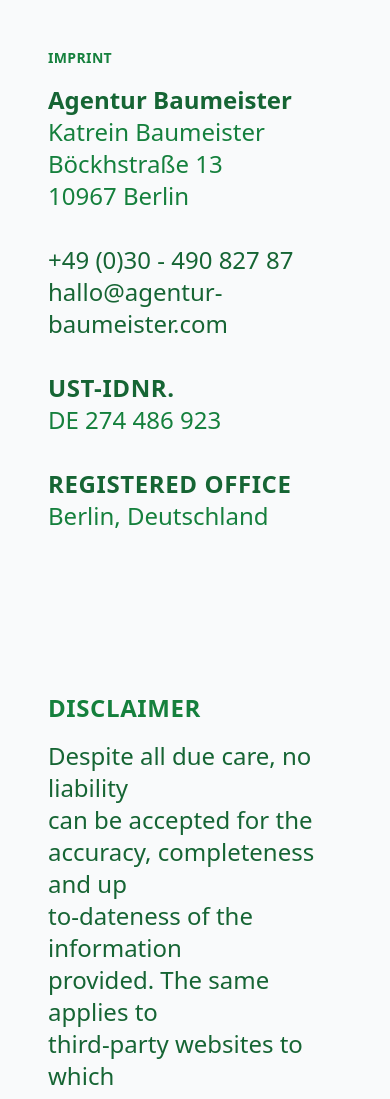
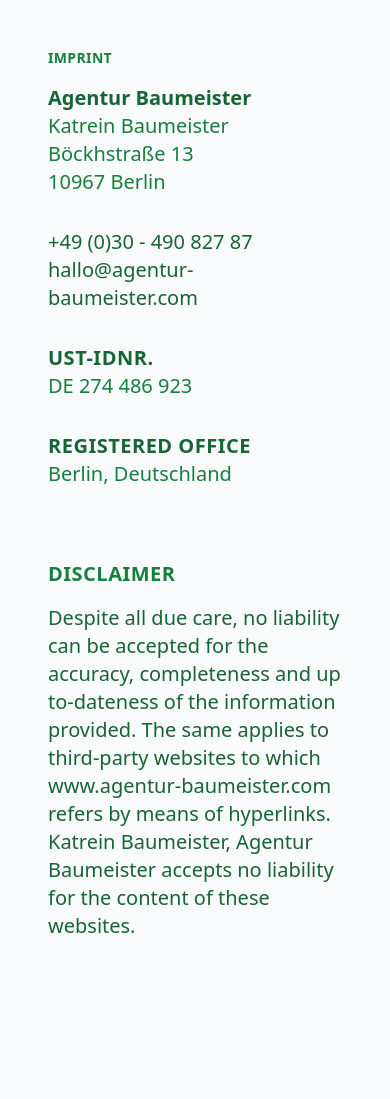
Before and after one commit to Anifa-hub/website-project-group1, a website: page src/sections/contact.html in a window 390 px wide. Shown: the top 1099 px of the page. After the commit the page ends 988 px from the top, so only its background shows below. Drawn offline with nearby package versions, Linux system fonts and the light colour scheme.

Commit message:
Changed the font size of the content

```diff
--- a/src/sections/contact.html
+++ b/src/sections/contact.html
@@ -9,7 +9,7 @@
 </head>
 <body class="bg-gray-50 font-custom text-gray-900">
 
-  <div class=" text-2xl max-w-6xl mx-auto p-12 sm:p-8 md:flex md:flex-row md:space-x-12 flex flex-col-reverse">
+  <div class="text-xl  max-w-6xl mx-auto p-12 sm:text-2xl sm:p-8 md:flex md:flex-row md:space-x-12 flex flex-col-reverse">
 
     <div class="flex-1 md:pr-8 mb-8 md:mb-0 order-2 md:order-1 sm:text-3xl">
 
@@ -38,7 +38,7 @@
 
     </div>
 
-    <div class="flex-1 order-1 pt-32 sm:order-2 placeholder-slate-200 text-green-800 sm:text-right sm:text-lg">
+    <div class="text-xl flex-1 order-1 pt-10 sm:pt-32 sm:order-2 placeholder-slate-200 text-green-800 sm:text-right sm:text-lg">
        <p class="uppercase text-green-700 font-semibold tracking-wide sm:text-right pb-4">Disclaimer</p>
        <p>Despite all due care, no liability</p>
        <p >can be accepted for the</p>
```
